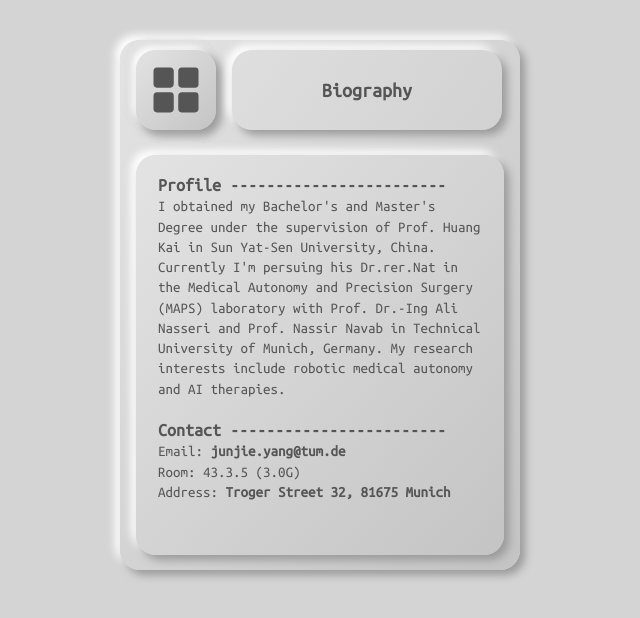
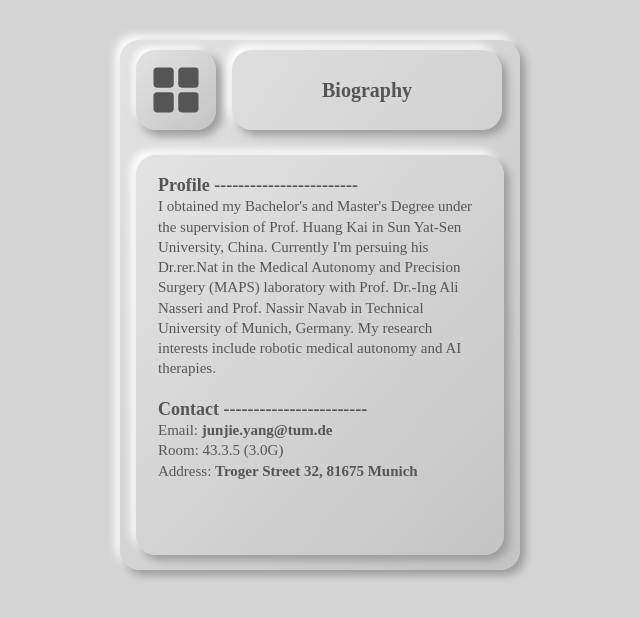
Before and after one commit to gingerZone27/gingerZone27.github.io, a plain HTML site: page index.html in a window 1280 px wide. Shown: the whole page, without its empty margins (320-960 px from the left). Drawn offline with Linux system fonts and the light colour scheme.

Commit message:
Update index.html

```diff
--- a/index.html
+++ b/index.html
@@ -22,7 +22,7 @@
 			/*background-color: #D4D4D4;*/
 			background-color: #D4D4D4;
 
-			font-family: Ubuntu Mono;
+			font-family: Ubuntu+Mono;
 			font-weight: bold;
 			color: #D4D4D4;
 
```
